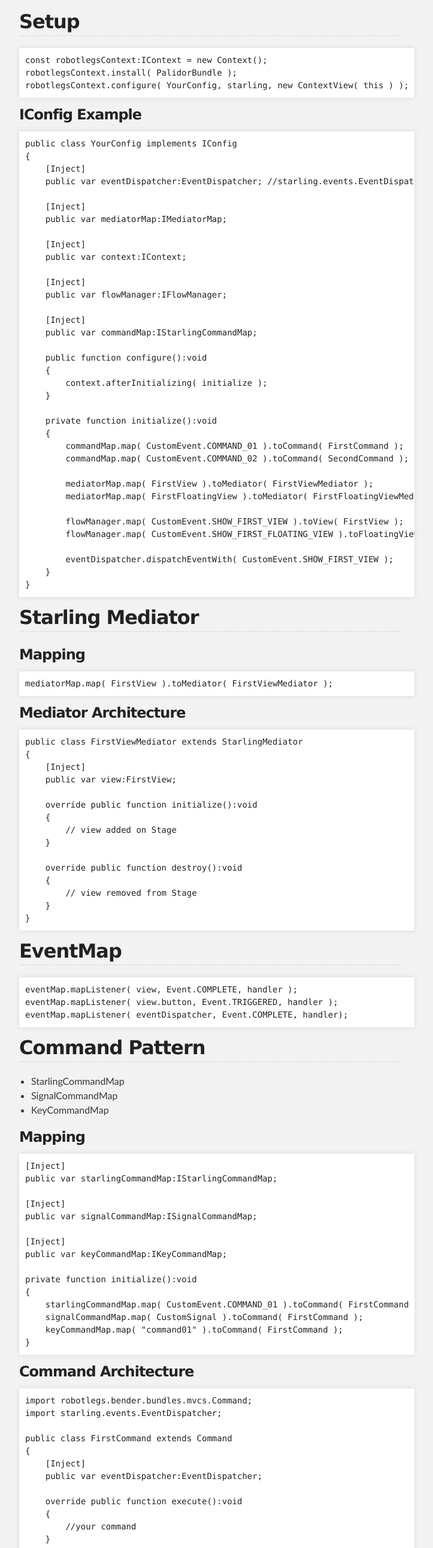
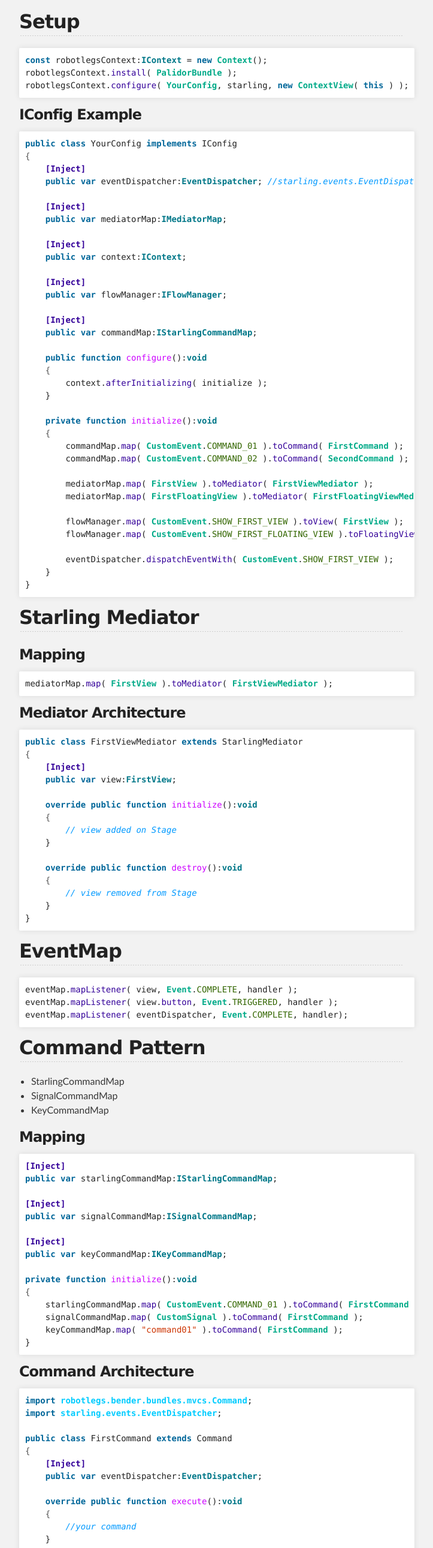
Before and after one commit to RonaldoSetzer/robotlegs-extensions-Palidor, a plain HTML site: page index.html in a window 1280 px wide. Shown: the part 1045-3625 px from the top of the page at 60% size, without its empty margins (288-1011 px from the left). Drawn offline with Linux system fonts and the light colour scheme.

```diff
--- a/index.html
+++ b/index.html
@@ -58,48 +58,48 @@
 <h2>Setup</h2>
 
 <div class="highlight"><pre>
-const robotlegsContext:IContext = new Context();
-robotlegsContext.install( PalidorBundle );
-robotlegsContext.configure( YourConfig, starling, new ContextView( this ) );
+<span class="kd">const</span> robotlegsContext:<span class="kt">IContext</span> = <span class="k">new</span> <span class="nc">Context</span>();
+robotlegsContext.<span class="na">install</span>( <span class="nc">PalidorBundle</span> );
+robotlegsContext.<span class="na">configure</span>( <span class="nc">YourConfig</span>, starling, <span class="k">new</span> <span class="nc">ContextView</span>( <span class="k">this</span> ) );
 </pre></div>
 
 <h3>IConfig Example</h3>
 
 <div class="highlight"><pre>
-public class YourConfig implements IConfig
-{
-    [Inject]
-    public var eventDispatcher:EventDispatcher; //starling.events.EventDispatcher
+<span class="kd">public</span> <span class="kd">class</span> YourConfig<span class="kd"> implements </span>IConfig
+<span class="o">{</span>
+    <span class="nt">[Inject]</span>
+    <span class="kd">public</span> <span class="kd">var</span> eventDispatcher:<span class="kt">EventDispatcher</span>; <span class="c">//starling.events.EventDispatcher</span>
 
-    [Inject]
-    public var mediatorMap:IMediatorMap;
+    <span class="nt">[Inject]</span>
+    <span class="kd">public</span> <span class="kd">var</span> mediatorMap:<span class="kt">IMediatorMap</span>;
 
-    [Inject]
-    public var context:IContext;
+    <span class="nt">[Inject]</span>
+    <span class="kd">public</span> <span class="kd">var</span> context:<span class="kt">IContext</span>;
 
-    [Inject]
-    public var flowManager:IFlowManager;
+    <span class="nt">[Inject]</span>
+    <span class="kd">public</span> <span class="kd">var</span> flowManager:<span class="kt">IFlowManager</span>;
 
-    [Inject]
-    public var commandMap:IStarlingCommandMap;
+    <span class="nt">[Inject]</span>
+    <span class="kd">public</span> <span class="kd">var</span> commandMap:<span class="kt">IStarlingCommandMap</span>;
 
-    public function configure():void
-    {
-        context.afterInitializing( initialize );
+    <span class="kd">public</span> <span class="kd">function </span><span class="nf">configure</span>():<span class="kt">void</span>
+    <span class="o">{</span>
+        context.<span class="na">afterInitializing</span>( initialize );
     }
 
-    private function initialize():void
-    {
-        commandMap.map( CustomEvent.COMMAND_01 ).toCommand( FirstCommand );
-        commandMap.map( CustomEvent.COMMAND_02 ).toCommand( SecondCommand );
+    <span class="kd">private</span> <span class="kd">function </span><span class="nf">initialize</span>():<span class="kt">void</span>
+    <span class="o">{</span>
+        commandMap.<span class="na">map</span>( <span class="nc">CustomEvent</span>.<span class="no">COMMAND_01</span> ).<span class="na">toCommand</span>( <span class="nc">FirstCommand</span> );
+        commandMap.<span class="na">map</span>( <span class="nc">CustomEvent</span>.<span class="no">COMMAND_02</span> ).<span class="na">toCommand</span>( <span class="nc">SecondCommand</span> );
 
-        mediatorMap.map( FirstView ).toMediator( FirstViewMediator );
-        mediatorMap.map( FirstFloatingView ).toMediator( FirstFloatingViewMediator );
+        mediatorMap.<span class="na">map</span>( <span class="nc">FirstView</span> ).<span class="na">toMediator</span>( <span class="nc">FirstViewMediator</span> );
+        mediatorMap.<span class="na">map</span>( <span class="nc">FirstFloatingView</span> ).<span class="na">toMediator</span>( <span class="nc">FirstFloatingViewMediator</span> );
 
-        flowManager.map( CustomEvent.SHOW_FIRST_VIEW ).toView( FirstView );
-        flowManager.map( CustomEvent.SHOW_FIRST_FLOATING_VIEW ).toFloatingView( FirstFloatingView );
+        flowManager.<span class="na">map</span>( <span class="nc">CustomEvent</span>.<span class="no">SHOW_FIRST_VIEW</span> ).<span class="na">toView</span>( <span class="nc">FirstView</span> );
+        flowManager.<span class="na">map</span>( <span class="nc">CustomEvent</span>.<span class="no">SHOW_FIRST_FLOATING_VIEW</span> ).<span class="na">toFloatingView</span>( FirstFloatingView );
 
-        eventDispatcher.dispatchEventWith( CustomEvent.SHOW_FIRST_VIEW );
+        eventDispatcher.<span class="na">dispatchEventWith</span>( <span class="nc">CustomEvent</span>.<span class="no">SHOW_FIRST_VIEW</span> );
     }
 }</pre></div>
 
@@ -108,34 +108,34 @@
 <h3>Mapping</h3>
 
 <div class="highlight"><pre>
-mediatorMap.map( FirstView ).toMediator( FirstViewMediator );
+mediatorMap.<span class="na">map</span>( <span class="nc">FirstView</span> ).<span class="na">toMediator</span>( <span class="nc">FirstViewMediator</span> );
 </pre></div>
 
 <h3>Mediator Architecture</h3>
 
 <div class="highlight"><pre>
-public class FirstViewMediator extends StarlingMediator
-{
-    [Inject]
-    public var view:FirstView;
+<span class="kd">public</span> <span class="kd">class</span> FirstViewMediator<span class="kd"> extends </span>StarlingMediator
+<span class="o">{</span>
+    <span class="nt">[Inject]</span>
+    <span class="kd">public</span> <span class="kd">var</span> view:<span class="kt">FirstView</span>;
 
-    override public function initialize():void
-    {
-        // view added on Stage
+    <span class="kd">override </span><span class="kd">public</span> <span class="kd">function </span><span class="nf">initialize</span>():<span class="kt">void</span>
+    <span class="o">{</span>
+        <span class="c">// view added on Stage</span>
     }
 
-    override public function destroy():void
-    {
-        // view removed from Stage
+    <span class="kd">override </span><span class="kd">public</span> <span class="kd">function </span><span class="nf">destroy</span>():<span class="kt">void</span>
+    <span class="o">{</span>
+        <span class="c">// view removed from Stage</span>
     }
 }</pre></div>
 
 <h2>EventMap</h2>
 
 <div class="highlight"><pre>
-eventMap.mapListener( view, Event.COMPLETE, handler );
-eventMap.mapListener( view.button, Event.TRIGGERED, handler );
-eventMap.mapListener( eventDispatcher, Event.COMPLETE, handler);
+eventMap.<span class="na">mapListener</span>( view,<span class="nc"> Event</span>.<span class="no">COMPLETE</span>, handler );
+eventMap.<span class="na">mapListener</span>( view.<span class="na">button</span>, <span class="nc">Event</span>.<span class="no">TRIGGERED</span>, handler );
+eventMap.<span class="na">mapListener</span>( eventDispatcher, <span class="nc">Event</span>.<span class="no">COMPLETE</span>, handler);
 </pre></div>
 
 <h2>Command Pattern</h2>
@@ -148,58 +148,58 @@
 <h3>Mapping</h3>
 
 <div class="highlight"><pre>
-[Inject]
-public var starlingCommandMap:IStarlingCommandMap;
+<span class="nt">[Inject]</span>
+<span class="kd">public</span> <span class="kd">var</span> starlingCommandMap:<span class="kt">IStarlingCommandMap</span>;
 
-[Inject]
-public var signalCommandMap:ISignalCommandMap;
+<span class="nt">[Inject]</span>
+<span class="kd">public</span> <span class="kd">var</span> signalCommandMap:<span class="kt">ISignalCommandMap</span>;
 
-[Inject]
-public var keyCommandMap:IKeyCommandMap;
+<span class="nt">[Inject]</span>
+<span class="kd">public</span> <span class="kd">var</span> keyCommandMap:<span class="kt">IKeyCommandMap</span>;
 
-private function initialize():void
-{
-    starlingCommandMap.map( CustomEvent.COMMAND_01 ).toCommand( FirstCommand );
-    signalCommandMap.map( CustomSignal ).toCommand( FirstCommand );
-    keyCommandMap.map( "command01" ).toCommand( FirstCommand );
+<span class="kd">private</span> <span class="kd">function </span><span class="nf">initialize</span>():<span class="kt">void</span>
+<span class="o">{</span>
+    starlingCommandMap.<span class="na">map</span>( <span class="nc">CustomEvent</span>.<span class="no">COMMAND_01</span> ).<span class="na">toCommand</span>( <span class="nc">FirstCommand</span> );
+    signalCommandMap.<span class="na">map</span>( <span class="nc">CustomSignal</span> ).<span class="na">toCommand</span>( <span class="nc">FirstCommand</span> );
+    keyCommandMap.<span class="na">map</span>( <span class="s">"command01"</span> ).<span class="na">toCommand</span>( <span class="nc">FirstCommand</span> );
 }</pre></div>
 
 <h3>Command Architecture</h3>
 
 <div class="highlight"><pre>
-import robotlegs.bender.bundles.mvcs.Command;
-import starling.events.EventDispatcher;
+<span class="k">import</span> <span class="nn">robotlegs.bender.bundles.mvcs.Command</span>;
+<span class="k">import</span> <span class="nn">starling.events.EventDispatcher</span>;
 
-public class FirstCommand extends Command
-{
-    [Inject]
-    public var eventDispatcher:EventDispatcher;
+<span class="kd">public</span> <span class="kd">class</span> FirstCommand<span class="kd"> extends </span>Command
+<span class="o">{</span>
+    <span class="nt">[Inject]</span>
+    <span class="kd">public</span> <span class="kd">var</span> eventDispatcher:<span class="kt">EventDispatcher</span>;
 
-    override public function execute():void
-    {
-        //your command
+    <span class="kd">override </span><span class="kd">public</span> <span class="kd">function </span><span class="nf">execute</span>():<span class="kt">void</span>
+    <span class="o">{</span>
+        <span class="c">//your command</span>
     }
 }</pre></div>
 
 <h3>Calling a Command</h3>
 
 <div class="highlight"><pre>
-[Inject]
-public var eventDispatcher:EventDispatcher; //starling.events.EventDispatcher
+<span class="nt">[Inject]</span>
+<span class="kd">public</span> <span class="kd">var</span> eventDispatcher<span class="kt">EventDispatcher</span>; <span class="c">//starling.events.EventDispatcher</span>
 
-[Inject]
-public var customSignal:CustomSignal; //your custom signal
+<span class="nt">[Inject]</span>
+<span class="kd">public</span> <span class="kd">var</span> customSignal:<span class="kt">CustomSignal</span>; <span class="c">//your custom signal</span>
 
-[Inject]
-public var keyDispatcher:IKeyDispatcher;
+<span class="nt">[Inject]</span>
+<span class="kd">public</span> <span class="kd">var</span> keyDispatcher:<span class="kt">IKeyDispatcher</span>;
 
-private function initialize():void
-{
-    eventDispatcher.dispatchEventWith( CustomEvent.COMMAND_01 );
+<span class="kd">private</span> <span class="kd">function </span><span class="nf">initialize</span>():<span class="kt">void</span>
+<span class="o">{</span>
+    eventDispatcher.<span class="na">dispatchEventWith</span>( <span class="nc">CustomEvent</span>.<span class="no">COMMAND_01</span> );
 
-    customSignal.dispatch();
+    customSignal.<span class="na">dispatch</span>();
 
-    keyCommandMap.dispatch( "command01" );
+    keyCommandMap.<span class="na">dispatch</span>( <span class="s">"command01"</span> );
 }</pre></div>
 
 <h2>View Manager and Flow Manager</h2>
@@ -211,14 +211,14 @@
 <h3>Mapping</h3>
 
 <div class="highlight"><pre>
-flowManager.map( CustomEvent.SHOW_FIRST_VIEW ).toView( FirstView );
-flowManager.map( CustomEvent.SHOW_FIRST_FLOATING_VIEW ).toFloatingView( FirstFloatingView );
+flowManager.<span class="na">map</span>( <span class="nc">CustomEvent</span>.<span class="no">SHOW_FIRST_VIEW</span> ).<span class="na">toView</span>( <span class="nc">FirstView</span> );
+flowManager.<span class="na">map</span>( <span class="nc">CustomEvent</span>.<span class="no">SHOW_FIRST_FLOATING_VIEW</span> ).<span class="na">toFloatingView</span>( <span class="nc">FirstFloatingView</span> );
 </pre></div>
 
 <h3>Adding a new View</h3>
 
 <div class="highlight"><pre>
-eventDispatcher.dispatchEventWith( CustomEvent.SHOW_FIRST_VIEW );
+eventDispatcher.<span class="na">dispatchEventWith</span>( <span class="nc">CustomEvent</span>.<span class="no">SHOW_FIRST_VIEW</span> );
 </pre></div>
 
 
--- /dev/null
+++ b/stylesheets/pygment_trac.css
@@ -0,0 +1,70 @@
+.highlight .hll { background-color: #ffffcc }
+.highlight  { background: #f0f3f3; }
+.highlight .c { color: #0099FF; font-style: italic } /* Comment */
+.highlight .err { color: #AA0000; background-color: #FFAAAA } /* Error */
+.highlight .k { color: #006699; font-weight: bold } /* Keyword */
+.highlight .o { color: #555555 } /* Operator */
+.highlight .cm { color: #0099FF; font-style: italic } /* Comment.Multiline */
+.highlight .cp { color: #009999 } /* Comment.Preproc */
+.highlight .c1 { color: #0099FF; font-style: italic } /* Comment.Single */
+.highlight .cs { color: #0099FF; font-weight: bold; font-style: italic } /* Comment.Special */
+.highlight .gd { background-color: #FFCCCC; border: 1px solid #CC0000 } /* Generic.Deleted */
+.highlight .ge { font-style: italic } /* Generic.Emph */
+.highlight .gr { color: #FF0000 } /* Generic.Error */
+.highlight .gh { color: #003300; font-weight: bold } /* Generic.Heading */
+.highlight .gi { background-color: #CCFFCC; border: 1px solid #00CC00 } /* Generic.Inserted */
+.highlight .go { color: #AAAAAA } /* Generic.Output */
+.highlight .gp { color: #000099; font-weight: bold } /* Generic.Prompt */
+.highlight .gs { font-weight: bold } /* Generic.Strong */
+.highlight .gu { color: #003300; font-weight: bold } /* Generic.Subheading */
+.highlight .gt { color: #99CC66 } /* Generic.Traceback */
+.highlight .kc { color: #006699; font-weight: bold } /* Keyword.Constant */
+.highlight .kd { color: #006699; font-weight: bold } /* Keyword.Declaration */
+.highlight .kn { color: #006699; font-weight: bold } /* Keyword.Namespace */
+.highlight .kp { color: #006699 } /* Keyword.Pseudo */
+.highlight .kr { color: #006699; font-weight: bold } /* Keyword.Reserved */
+.highlight .kt { color: #007788; font-weight: bold } /* Keyword.Type */
+.highlight .m { color: #FF6600 } /* Literal.Number */
+.highlight .s { color: #CC3300 } /* Literal.String */
+.highlight .na { color: #330099 } /* Name.Attribute */
+.highlight .nb { color: #336666 } /* Name.Builtin */
+.highlight .nc { color: #00AA88; font-weight: bold } /* Name.Class */
+.highlight .no { color: #336600 } /* Name.Constant */
+.highlight .nd { color: #9999FF } /* Name.Decorator */
+.highlight .ni { color: #999999; font-weight: bold } /* Name.Entity */
+.highlight .ne { color: #CC0000; font-weight: bold } /* Name.Exception */
+.highlight .nf { color: #CC00FF } /* Name.Function */
+.highlight .nl { color: #9999FF } /* Name.Label */
+.highlight .nn { color: #00CCFF; font-weight: bold } /* Name.Namespace */
+.highlight .nt { color: #330099; font-weight: bold } /* Name.Tag */
+.highlight .nv { color: #003333 } /* Name.Variable */
+.highlight .ow { color: #000000; font-weight: bold } /* Operator.Word */
+.highlight .w { color: #bbbbbb } /* Text.Whitespace */
+.highlight .mf { color: #FF6600 } /* Literal.Number.Float */
+.highlight .mh { color: #FF6600 } /* Literal.Number.Hex */
+.highlight .mi { color: #FF6600 } /* Literal.Number.Integer */
+.highlight .mo { color: #FF6600 } /* Literal.Number.Oct */
+.highlight .sb { color: #CC3300 } /* Literal.String.Backtick */
+.highlight .sc { color: #CC3300 } /* Literal.String.Char */
+.highlight .sd { color: #CC3300; font-style: italic } /* Literal.String.Doc */
+.highlight .s2 { color: #CC3300 } /* Literal.String.Double */
+.highlight .se { color: #CC3300; font-weight: bold } /* Literal.String.Escape */
+.highlight .sh { color: #CC3300 } /* Literal.String.Heredoc */
+.highlight .si { color: #AA0000 } /* Literal.String.Interpol */
+.highlight .sx { color: #CC3300 } /* Literal.String.Other */
+.highlight .sr { color: #33AAAA } /* Literal.String.Regex */
+.highlight .s1 { color: #CC3300 } /* Literal.String.Single */
+.highlight .ss { color: #FFCC33 } /* Literal.String.Symbol */
+.highlight .bp { color: #336666 } /* Name.Builtin.Pseudo */
+.highlight .vc { color: #003333 } /* Name.Variable.Class */
+.highlight .vg { color: #003333 } /* Name.Variable.Global */
+.highlight .vi { color: #003333 } /* Name.Variable.Instance */
+.highlight .il { color: #FF6600 } /* Literal.Number.Integer.Long */
+
+.type-csharp .highlight .k { color: #0000FF }
+.type-csharp .highlight .kt { color: #0000FF }
+.type-csharp .highlight .nf { color: #000000; font-weight: normal }
+.type-csharp .highlight .nc { color: #2B91AF }
+.type-csharp .highlight .nn { color: #000000 }
+.type-csharp .highlight .s { color: #A31515 }
+.type-csharp .highlight .sc { color: #A31515 }
--- a/stylesheets/stylesheet.css
+++ b/stylesheets/stylesheet.css
@@ -4,6 +4,7 @@
 *******************************************************************************/
 
 @import url(github-light.css);
+@import url(pygment_trac.css);
 
 /*******************************************************************************
 MeyerWeb Reset
```
